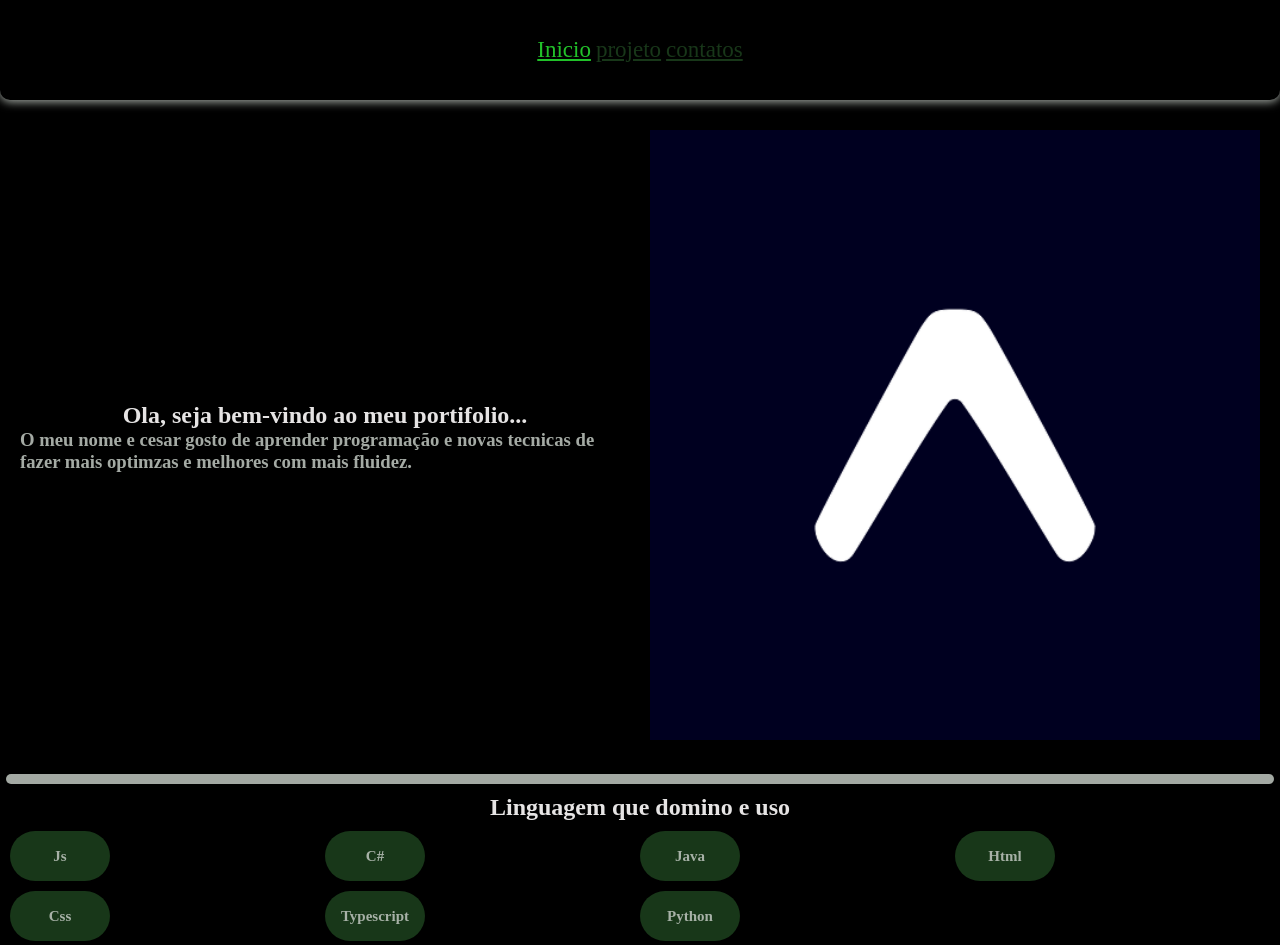
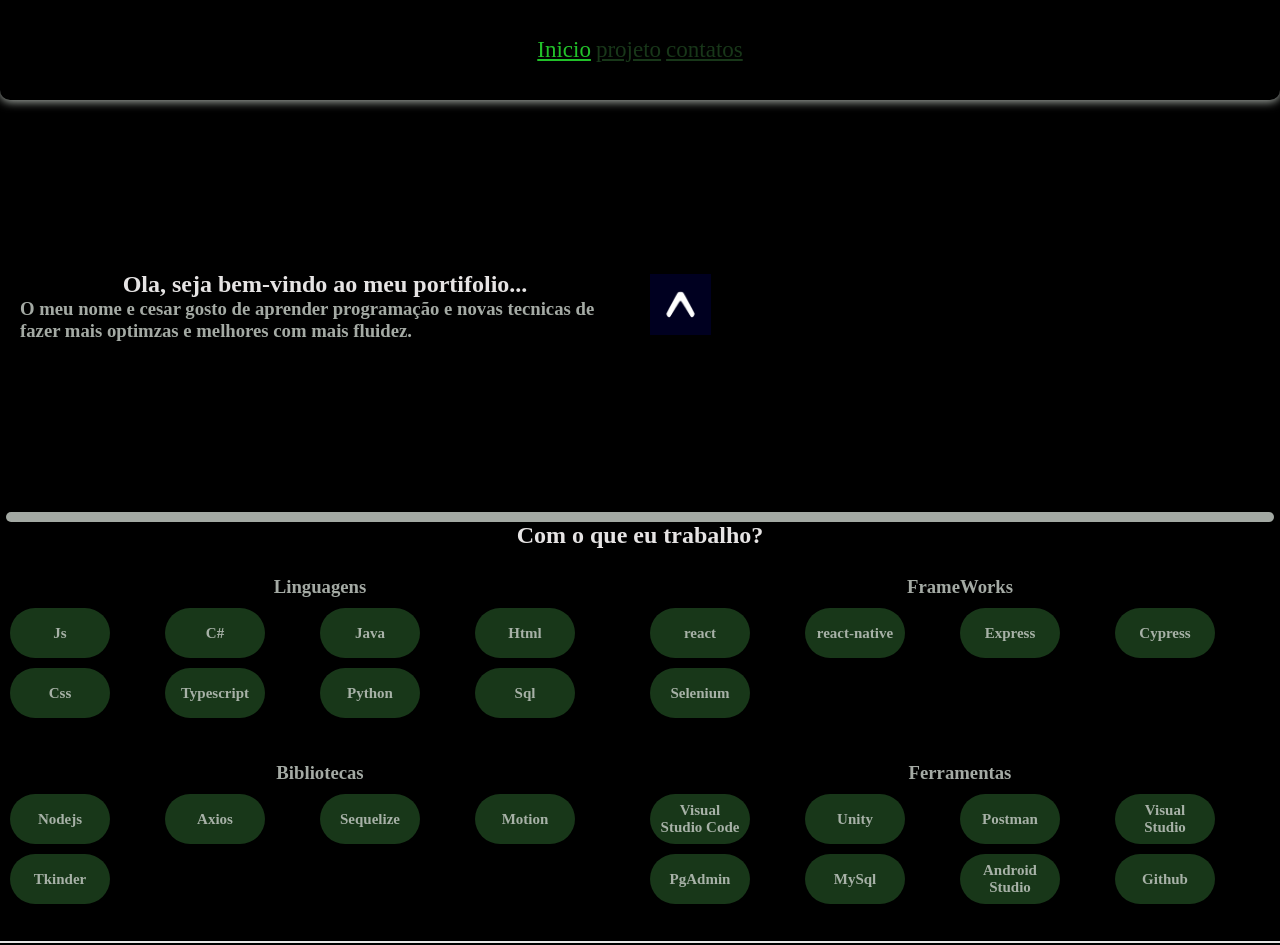
Before and after one commit to CCesar-c/Portafolio, a React (Vite) app: page / in a window 1280 px wide. Shown: the top 945 px of the page. Built offline with nearby package versions, Linux system fonts and the light colour scheme.

Commit message:
enter commit message

```diff
--- a/src/Pages/Index.jsx
+++ b/src/Pages/Index.jsx
@@ -11,23 +11,55 @@ export default function Index() {
       <Header />
       <div id="primary">
         <div id="card">
-            <h2>Ola, seja bem-vindo ao meu portifolio...</h2>
+          <h2>Ola, seja bem-vindo ao meu portifolio...</h2>
           <h3>
-            O meu nome e cesar gosto de aprender programação e novas tecnicas de fazer mais
-            optimzas e melhores com mais fluidez.
+            O meu nome e cesar gosto de aprender programação e novas tecnicas de
+            fazer mais optimzas e melhores com mais fluidez.
           </h3>
         </div>
         <div id="card">
-          <img src={foto.toString()} height={"100%"} width={"100%"} />
+          <img src={foto.toString()} height={"10%"} width={"10%"} />
         </div>
       </div>
       <Divisor />
+
+      <h2>Com o que eu trabalho?</h2>
+
       <div id="second">
-        <h2>Linguagem que domino e uso</h2>
-        <div className="content-languages" >
-          {All[0].Linguagens.map((ln, i) => {
-            return <Globo key={i} nome={ln.name} />;
-          })}
+        <div id="content">
+          <h3>Linguagens</h3>
+          <div className="content-languages">
+            {All[0].Linguagens.map((ln, i) => {
+              return <Globo key={i} nome={ln.name} />;
+            })}
+          </div>
+        </div>
+
+        <div id="content">
+          <h3>FrameWorks</h3>
+          <div className="content-languages">
+            {All[0].Framework.map((ln, i) => {
+              return <Globo key={i} nome={ln.name} />;
+            })}
+          </div>
+        </div>
+
+        <div id="content">
+          <h3>Bibliotecas</h3>
+          <div className="content-languages">
+            {All[0].Bibliotecas.map((ln, i) => {
+              return <Globo key={i} nome={ln.name} />;
+            })}
+          </div>
+        </div>
+
+        <div id="content" >
+          <h3>Ferramentas</h3>
+          <div className="content-languages">
+            {All[0].Ferramentas.map((ln, i) => {
+              return <Globo key={i} nome={ln.name} />;
+            })}
+          </div>
         </div>
       </div>
       <Footer />
--- a/src/Services/All.json
+++ b/src/Services/All.json
@@ -36,6 +36,10 @@
       {
         "id":6,
         "name":"Python"
+      },
+      {
+        "id":7,
+        "name":"Sql"
       }
     ],
     "Framework": [
@@ -46,6 +50,18 @@
       {
         "id": 1,
         "name": "react-native"
+      },
+      {
+        "id":2,
+        "name":"Express"
+      },
+      {
+        "id":3,
+        "name":"Cypress"
+      },
+      {
+        "id":4,
+        "name":"Selenium"
       }
     ],
     "Bibliotecas": [
@@ -59,15 +75,51 @@
       },
       {
         "id":2,
-        "name":"Node-js"
+        "name":"Sequelize"
       },
       {
         "id":3,
-        "name":"Frame motion"
+        "name":"Motion"
       },
       {
+        "id":4,
+        "name":"Tkinder"
+      }
+    ],
+    "Ferramentas":[
+      {
+        "id": 0,
+        "name": "Visual Studio Code"
+      },
+      {
+        "id": 1,
+        "name": "Unity"
+      },
+      {
+        "id": 2,
+        "name": "Postman"
+      },
+      {
+        "id": 3,
+        "name": "Visual Studio"
+      },
+      {
+        "id": 4,
+        "name": "PgAdmin"
+      },
+      {
+        "id": 5,
+        "name": "MySql"
+      },
+      {
+        "id": 6,
+        "name": "Android Studio"
+      },
+      {
+        "id": 7,
+        "name": "Github"
+      }
 
-      }
     ]
   }
 ]
--- a/src/Styles/style.css
+++ b/src/Styles/style.css
@@ -71,11 +71,11 @@
 }
 
 #second {
-  display: flex;
+  display: grid;
+  grid-template-columns: repeat(2,1fr);
   align-items: center;
   justify-content: top;
   background-color: var(--negrito);
-  flex-direction: column;
   min-height: 49vh;
   height: stretch;
   width: 100vw;
@@ -96,6 +96,7 @@
   width: 100px;
   padding: 10px;
   border-radius: 50px;
+  text-align: center;
   align-items: center;
   justify-content: center;
   background-color: var(--verde_leve);
@@ -115,6 +116,11 @@
   display: grid;
   grid-template-columns: repeat(4,1fr);
 }
+#content{
+    display: flex;
+    flex-direction: column;
+    text-align: center;
+}
 
 h3 {
   color: var(--grizesito);
@@ -130,3 +136,11 @@ a {
   /* text-decoration: none; */
   color: var(--verde_leve);
 }
+
+@media screen and (max-width:700px){
+    .content-languages {
+
+      grid-template-columns: repeat(2,1fr);
+    }
+
+}
```
